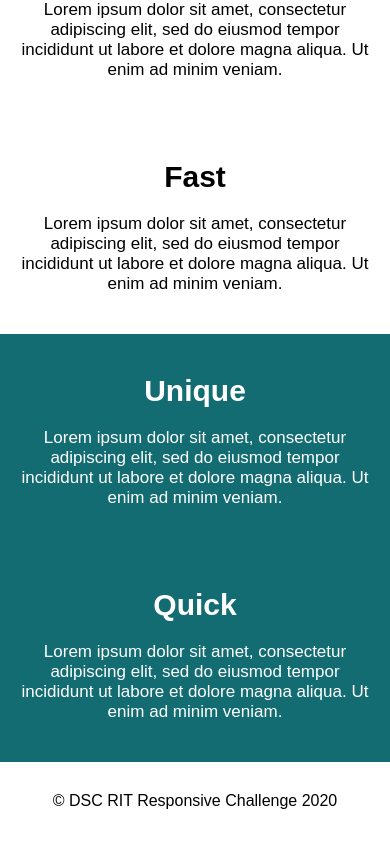
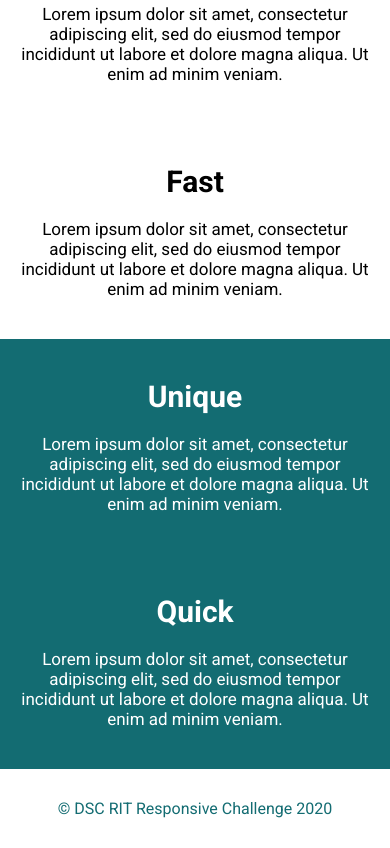
Before and after one commit to vinod2305/622187_BugBounty, a plain HTML site: page Frontend/Responsive-Challenge/index.html in a window 390 px wide. Shown: the part 712-1560 px from the top of the page. Drawn offline with Linux system fonts and the light colour scheme.

Commit message:
Added font styling and minor changes

```diff
--- a/Frontend/Responsive-Challenge/style.css
+++ b/Frontend/Responsive-Challenge/style.css
@@ -8,7 +8,7 @@
 body {
 	height: 100vh;
 	margin: 0;
-	font-family: sans-serif;
+	font-family: 'Roboto', sans-serif;
 	-webkit-font-smoothing: antialiased;
   -moz-osx-font-smoothing: grayscale;
 }
@@ -33,7 +33,7 @@ body {
   border-radius: 25px;
   text-transform: uppercase;
   color: #24424a;
-  font-weight: bold;
+  font-weight: 800;
   width: 200px;
 }
 
@@ -65,6 +65,8 @@ footer {
 
 .credentials {
 	float: left;
+	color: #136c72;
+	font-weight: 500;
 }
 
 .details{
@@ -113,8 +115,6 @@ p{
 }
 
 @media (max-width: 850px){
-
-
 	.btn{
 		display: inline-block;
 	  padding: 15px 5px;
@@ -129,7 +129,6 @@ p{
 	  border-radius: 25px;
 	  text-transform: uppercase;
 	  color: #24424a;
-	  font-weight: bold;
 	  width: 200px;
 	}
 	.box-container{
@@ -178,22 +177,4 @@ p{
 		margin: 20px 0;
 		text-align: center;
 	}
-
-	h2{
-		font-size: 30px;
-		padding: 10px;
-	}
-
-	p{
-		font-size: 17px;
-		padding: 10px;
-	}
-
-	.credentials{
-		display: flex;
-		align-items: center;
-		justify-content: center;
-		padding: 30px;
-	}
-
 }
```
